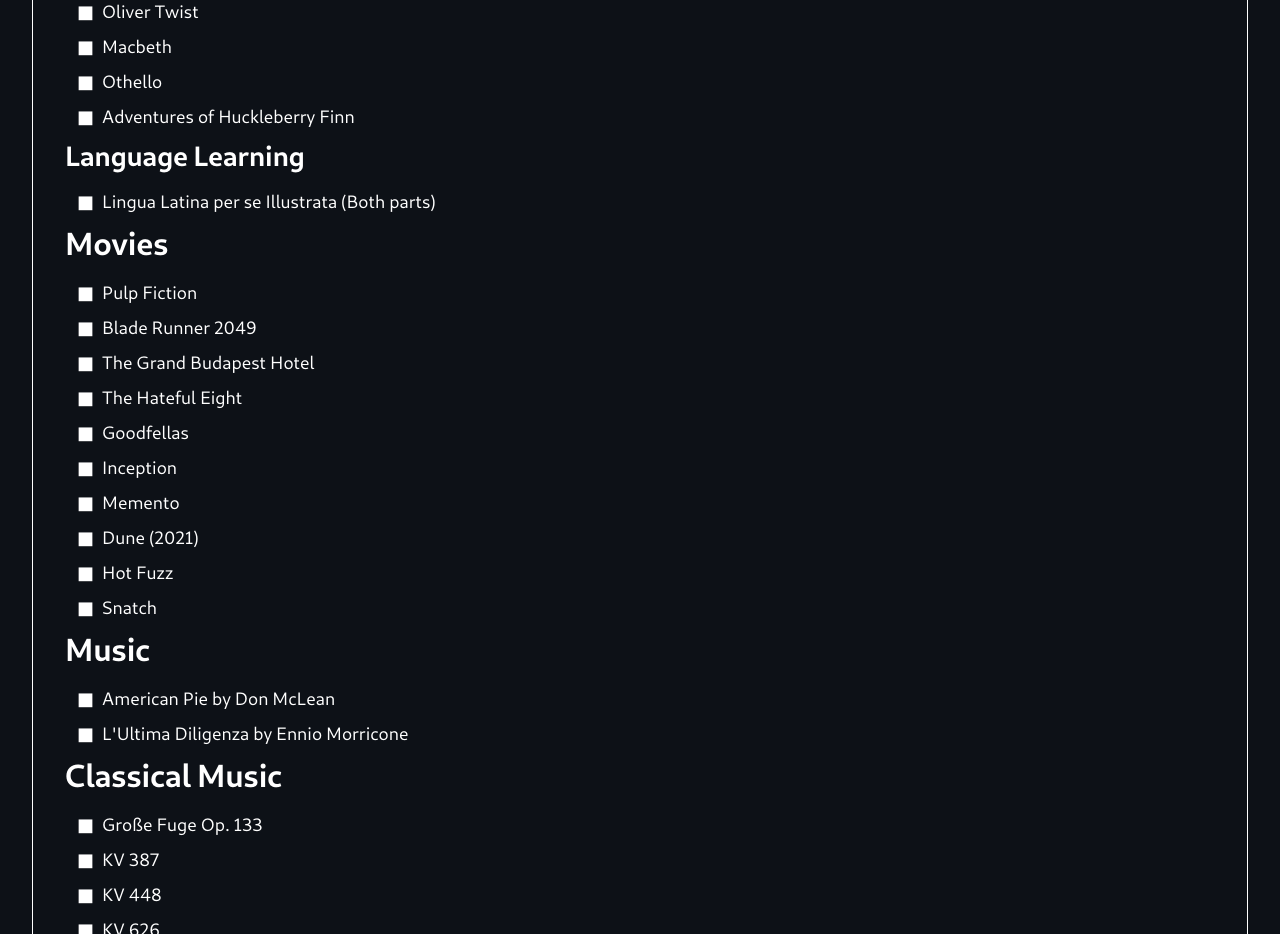
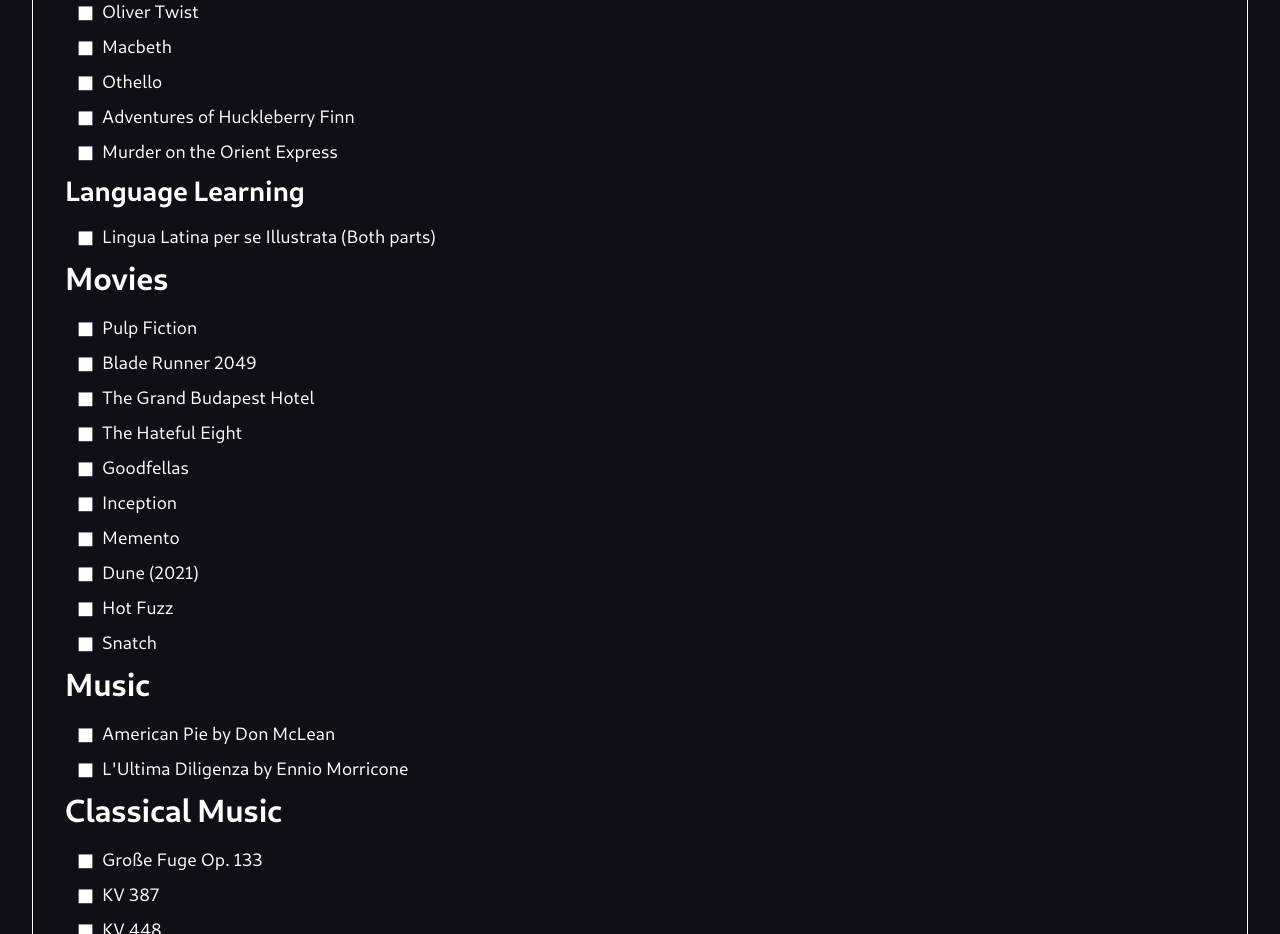
Before and after one commit to paulwxyz/paulw.xyz, a Next.js app: page /recommended in a window 1280 px wide. Shown: the part 1400-2334 px from the top of the page. Built offline with nearby package versions, Linux system fonts and the light colour scheme.

Commit message:
Add orient express

```diff
--- a/pages/recommended.tsx
+++ b/pages/recommended.tsx
@@ -93,7 +93,8 @@
                     'Oliver Twist',
                     'Macbeth',
                     'Othello',
-                    'Adventures of Huckleberry Finn'
+                    'Adventures of Huckleberry Finn',
+                    'Murder on the Orient Express'
                 ]
             },
             {
```
